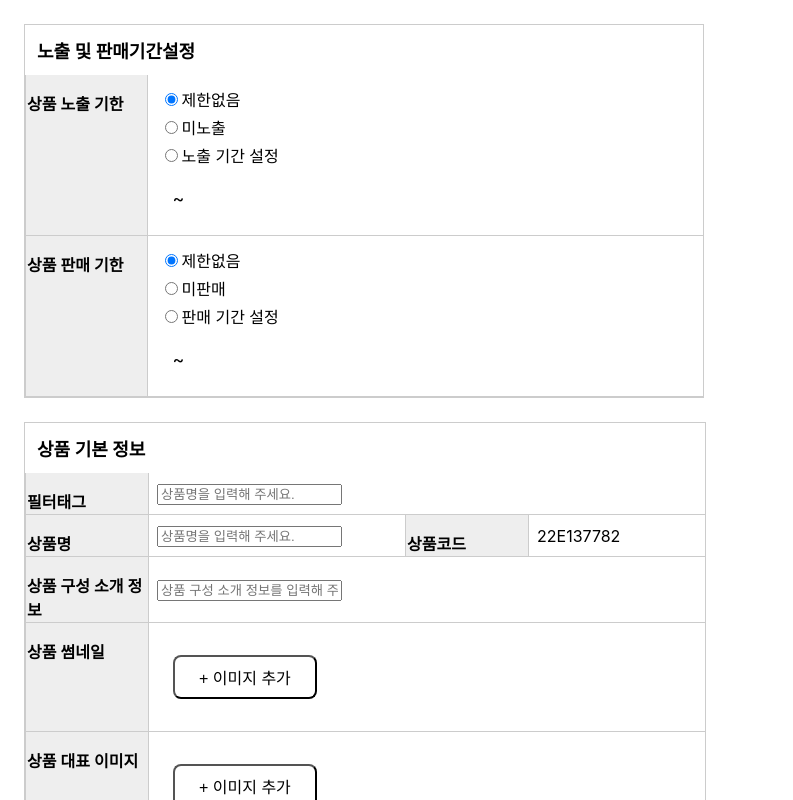
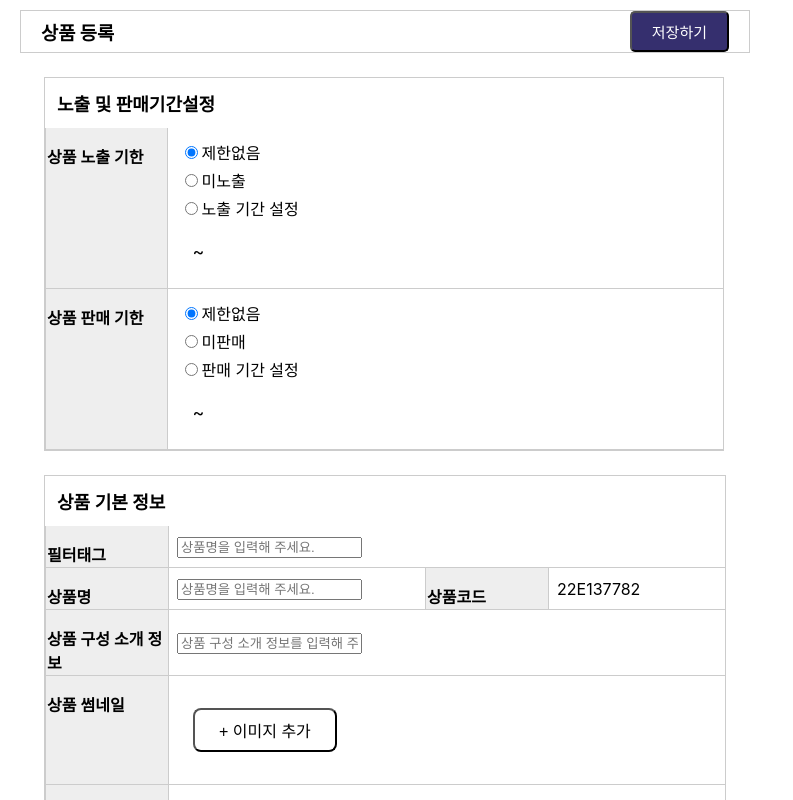
Before and after one commit to pre-onboarding-course-team-6/1st-week-sirloin-task, a React (Create React App) app: page / in a window 1280 px wide. Shown: the top 800 px of the page, without its empty margins (0-793 px from the left). Built offline with nearby package versions, Linux system fonts and the light colour scheme.

Commit message:
feat: 상품 등록 메인 페이지 heder 작성

```diff
--- a/src/App.js
+++ b/src/App.jsx
@@ -8,10 +8,15 @@ import Notify from "components/Notify";
 import Option from "components/Option";
 import RecommendImage from "components/RecommendImage";
 import Delivery from "components/Delivery";
+import * as S from "styled";
 
 function App() {
   return (
-    <div>
+    <S.Main>
+      <S.Header>
+        <h3>상품 등록</h3>
+        <button type="button">저장하기</button>
+      </S.Header>
       <ExposureSellPeriod />
       <Info />
       <Option />
@@ -21,7 +26,7 @@ function App() {
       <Delivery />
       <Benefit />
       <Etc />
-    </div>
+    </S.Main>
   );
 }
 
--- /dev/null
+++ b/src/styled.js
@@ -0,0 +1,28 @@
+/* eslint-disable import/prefer-default-export */
+/* eslint-disable prettier/prettier */
+import styled from "styled-components";
+
+export const Main = styled.main`
+  width: 730px;
+  padding: 10px 20px;
+`;
+
+export const Header = styled.header`
+  display: flex;
+  border: 1px solid #cccccc;
+  justify-content: space-between;
+
+  h3 {
+    padding: 0;
+    margin: 7px 20px;
+  }
+
+  button {
+    color: white;
+    background-color: #352f6e;
+    border-radius: 5px;
+    padding: 0 20px;
+    font-size: 15px;
+    margin-right: 20px;
+  }
+`;
```
